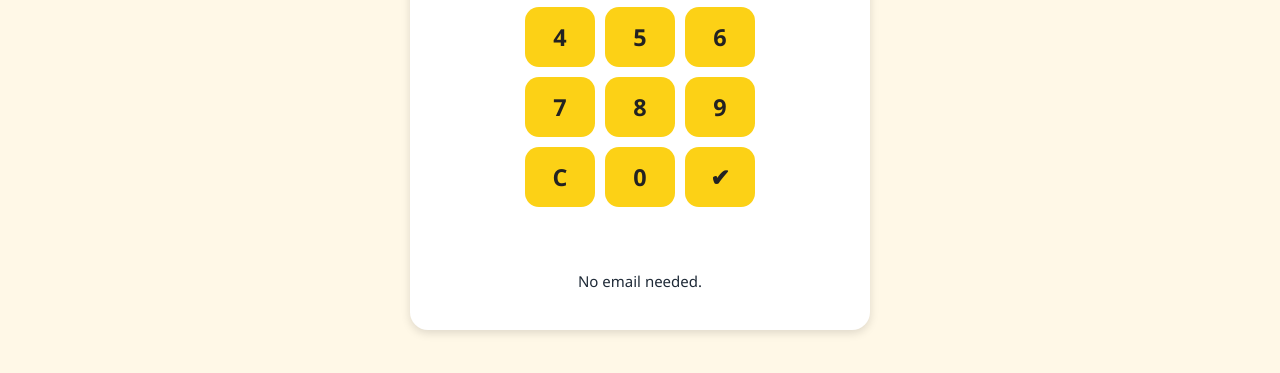
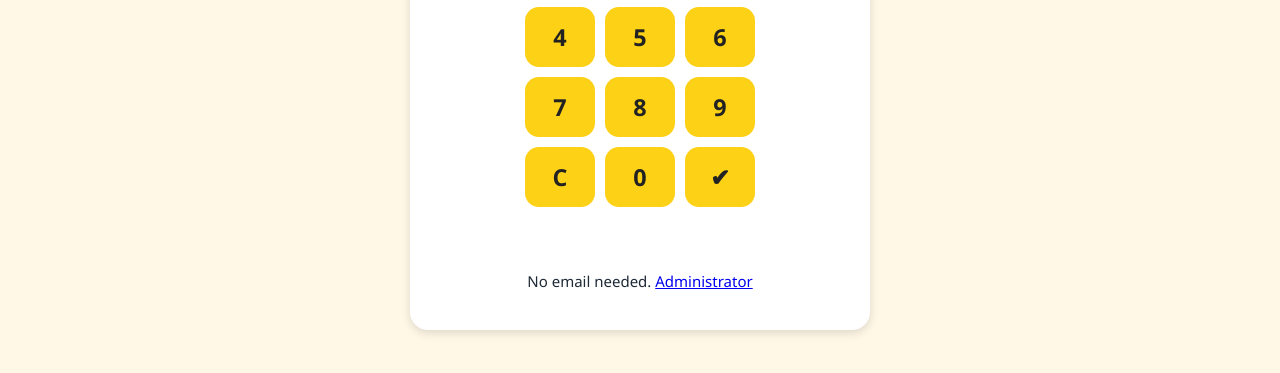
Before and after one commit to Bitanyanmi-MLSA/digital-elibrary, a plain HTML site: page index.html in a window 1280 px wide. Shown: the part 385-758 px from the top of the page. Drawn offline with Linux system fonts and the light colour scheme.

Commit message:
Add Administrator link on login screen
Co-authored-by: Copilot <223556219+Copilot@users.noreply.github.com>

```diff
--- a/index.html
+++ b/index.html
@@ -98,7 +98,7 @@ td,th{padding:8px;border-bottom:1px solid #0002;text-align:left}
   <div class="dots" id="dots">····</div>
   <div class="pad" id="pad"></div>
   <p id="lerr" style="color:var(--r);min-height:1.4em"></p>
-  <p><small>No email needed.</small></p>
+  <p><small>No email needed. <a href="#" onclick="show('staff');return false">Administrator</a></small></p>
 </section>
 
 <section id="v-home" class="hide">
@@ -174,7 +174,7 @@ td,th{padding:8px;border-bottom:1px solid #0002;text-align:left}
     <h2>Administrator</h2>
     <p>Enter the administrator passcode to manage learner codes.</p>
     <input type="password" id="spin" placeholder="Passcode" style="max-width:260px">
-    <button onclick="staffIn()">Open</button>
+    <button onclick="staffIn()">Open</button> <button style="background:#eee" onclick="show(st.user?'home':'login')">← Back</button>
     <p id="aerr" style="color:var(--r)"></p>
   </div>
   <div id="staffbody" class="hide">
@@ -186,7 +186,7 @@ td,th{padding:8px;border-bottom:1px solid #0002;text-align:left}
     </div>
     <div class="card"><h3>Learner codes</h3><div style="overflow:auto"><table id="codes"></table></div></div>
     <div class="card"><h3>🚩 Flagged AI conversations (review queue)</h3><table id="alerts"></table></div>
-    <div class="sp"><button onclick="staffOut()">Lock administrator</button></div>
+    <div class="sp">    <button onclick="staffOut()">Lock administrator</button> <button style="background:#eee" onclick="staffOut();show(st.user?'home':'login')">← Back</button></div>
   </div>
 </section>
 </main>
```
